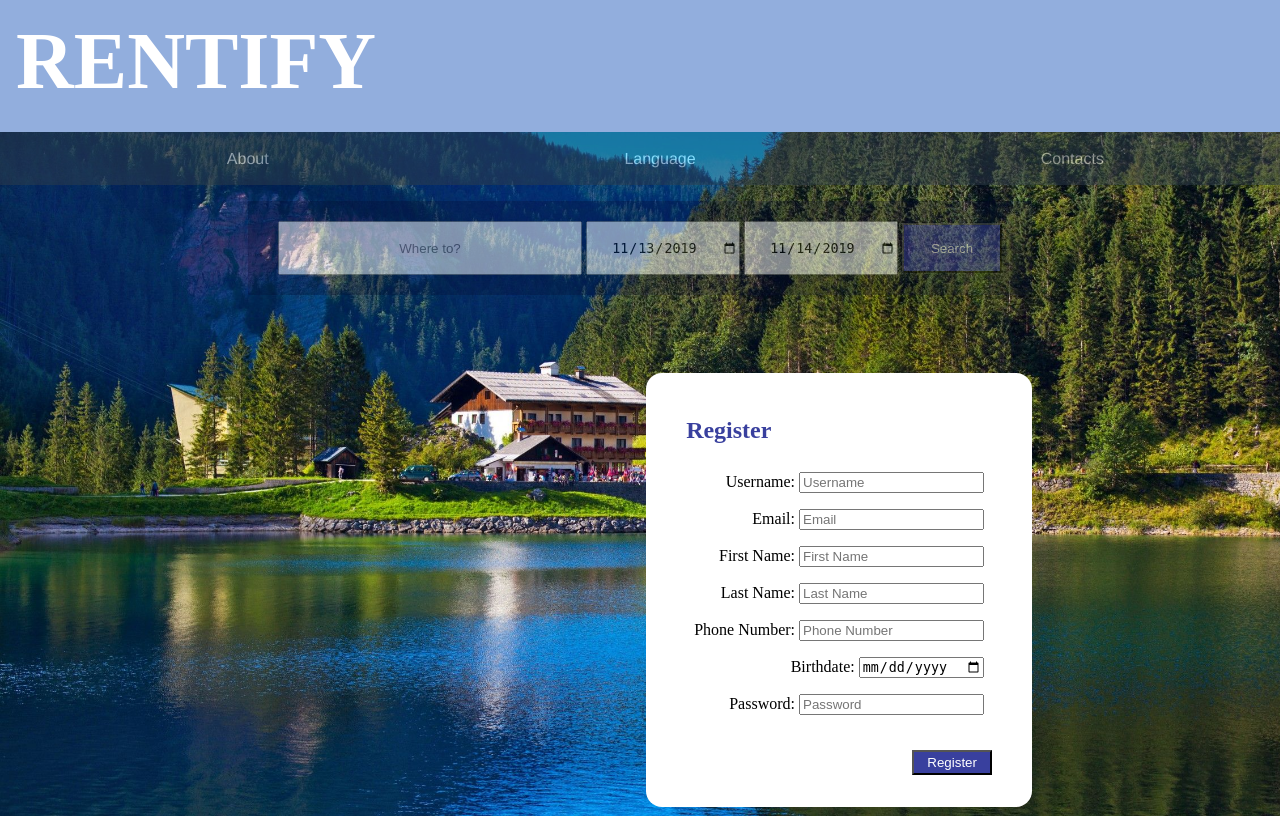
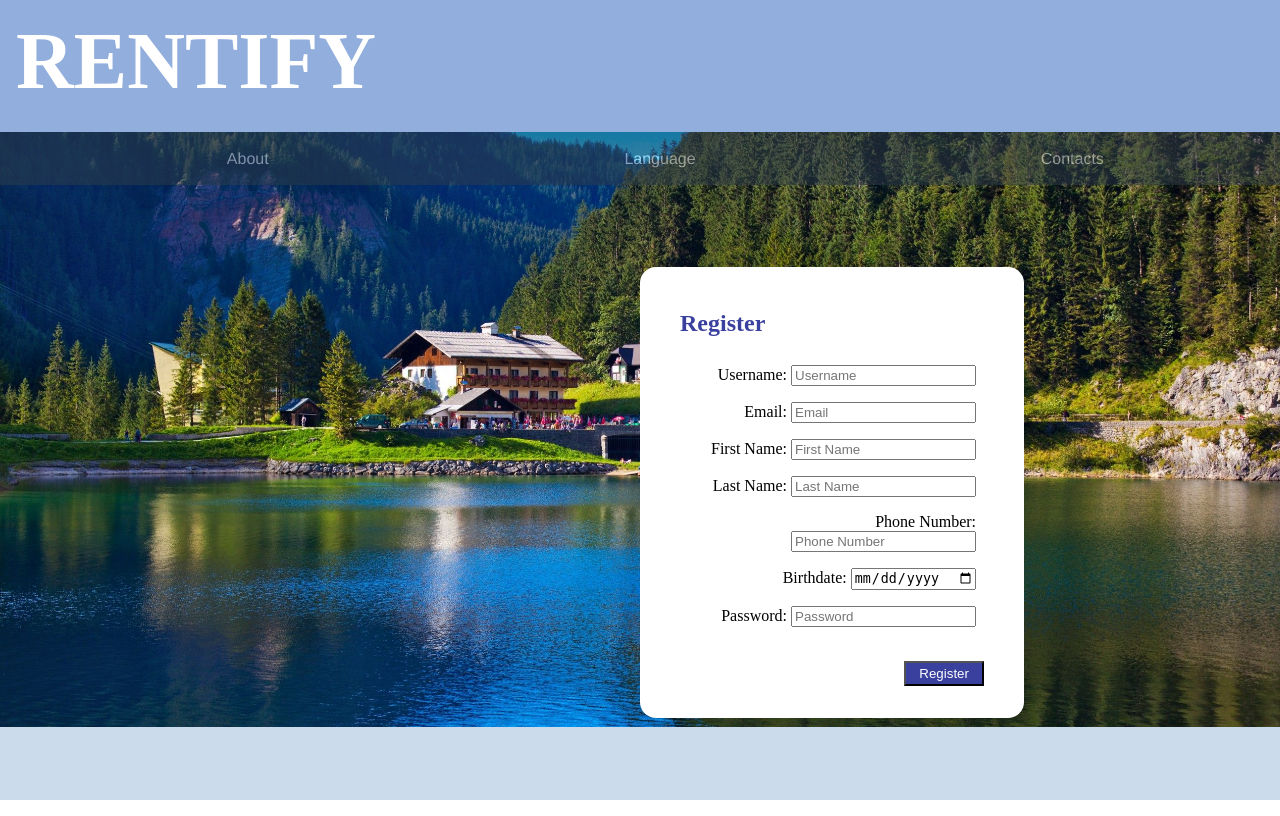
Before and after one commit to pemesteves/LTW_Project, a PHP site: page /register.php in a window 1280 px wide. Run offline with PHP 8.4, Linux system fonts and the light colour scheme.

Commit message:
Improved account css

```diff
--- a/Pages/register.php
+++ b/Pages/register.php
@@ -23,17 +23,6 @@
     </nav>
 
     <section id="main_account">
-        <section id="search_bar">
-            <form id="search_form" action="search_page.php" method="post">
-                <div class="search_box">
-                    <input class="location" name="location" type="text" placeholder="Where to?"/>
-                    <input class="date" name="start_date" type="date" value="2019-11-13" min="2019-11-13">
-                    <input class="date" name="end_date" type="date" value="2019-11-14" min="2019-11-14">
-                    <button class="search_button" type="submit">Search</button>
-                </div>
-            </form>
-        </section>
-
         <section id="account">
             <h2>Register</h2>
             <form id="register_form">
--- a/Styles/account_layout.css
+++ b/Styles/account_layout.css
@@ -2,13 +2,14 @@
 body {
     background-image: url("../Images/login_mountain.jpg");
     background-size: cover;
+    background-repeat: no-repeat;
 }
 
 /*Main*/
 #main_account {
     display: grid;
     grid-template-rows: auto 0.1fr 0.5fr 0.1fr;
-    grid-template-columns: 1fr auto auto 1fr;
+    grid-template-columns: 0.8fr 1.2fr 1.2fr 0.8fr;
 }
 
 /*Menu*/
@@ -18,23 +19,6 @@ body {
 }
 
 #menu:hover {
-    filter: none;
-}
-
-/*Search bar*/
-#search_bar {
-    filter: opacity(0.5);
-    transition: all .8s ease-in-out;
-    padding-top: 1em;
-    text-align: center;
-    grid-row-start: 1;
-    grid-row-end: 2;
-    grid-column-start: 2;
-    grid-column-end: 4;
-    z-index: 1;
-}
-
-#search_bar:hover {
     filter: none;
 }
 
@@ -48,7 +32,7 @@ body {
     grid-row-start: 3;
     grid-row-end: 4;
     grid-column-start: 3;
-    grid-column-end: 3;
+    grid-column-end: 4;
     border-radius: 1em;
 }
 
```
Also changed, not shown: Pages/login.php (+0 -11 lines).
